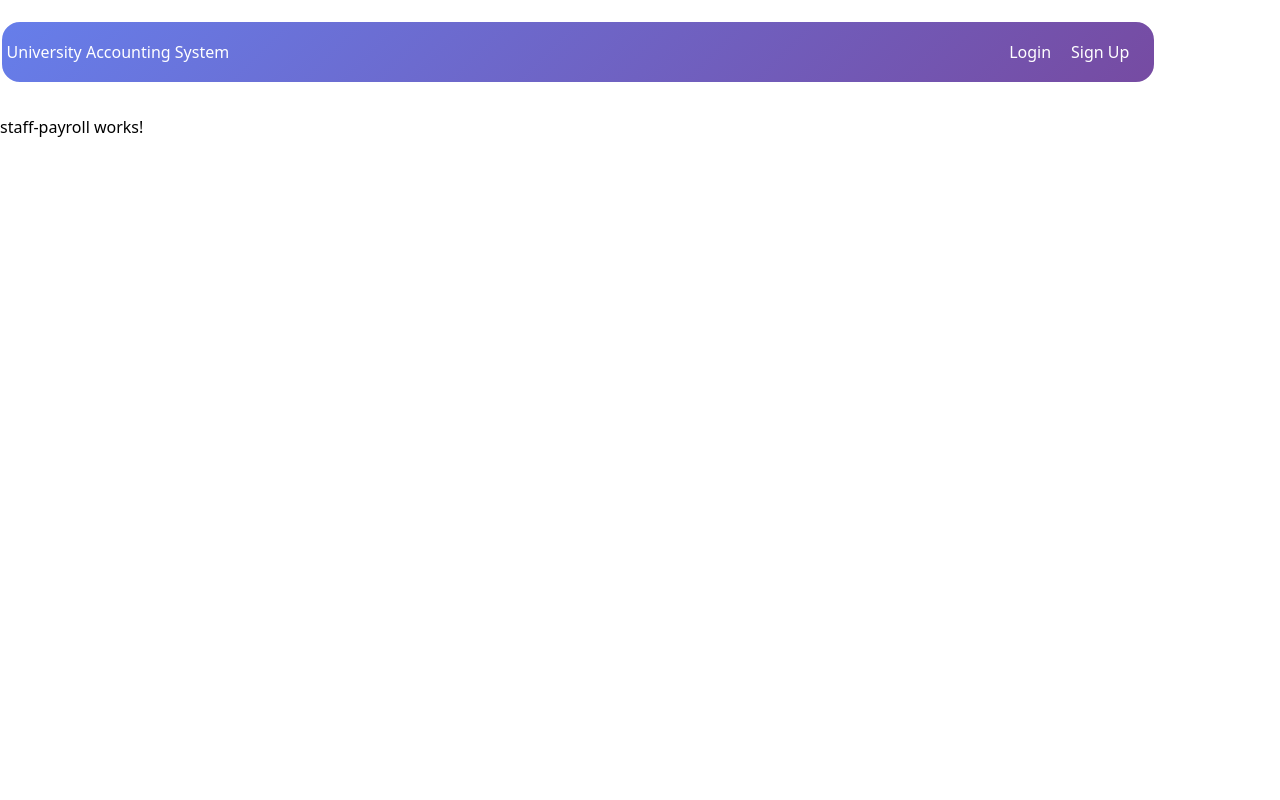
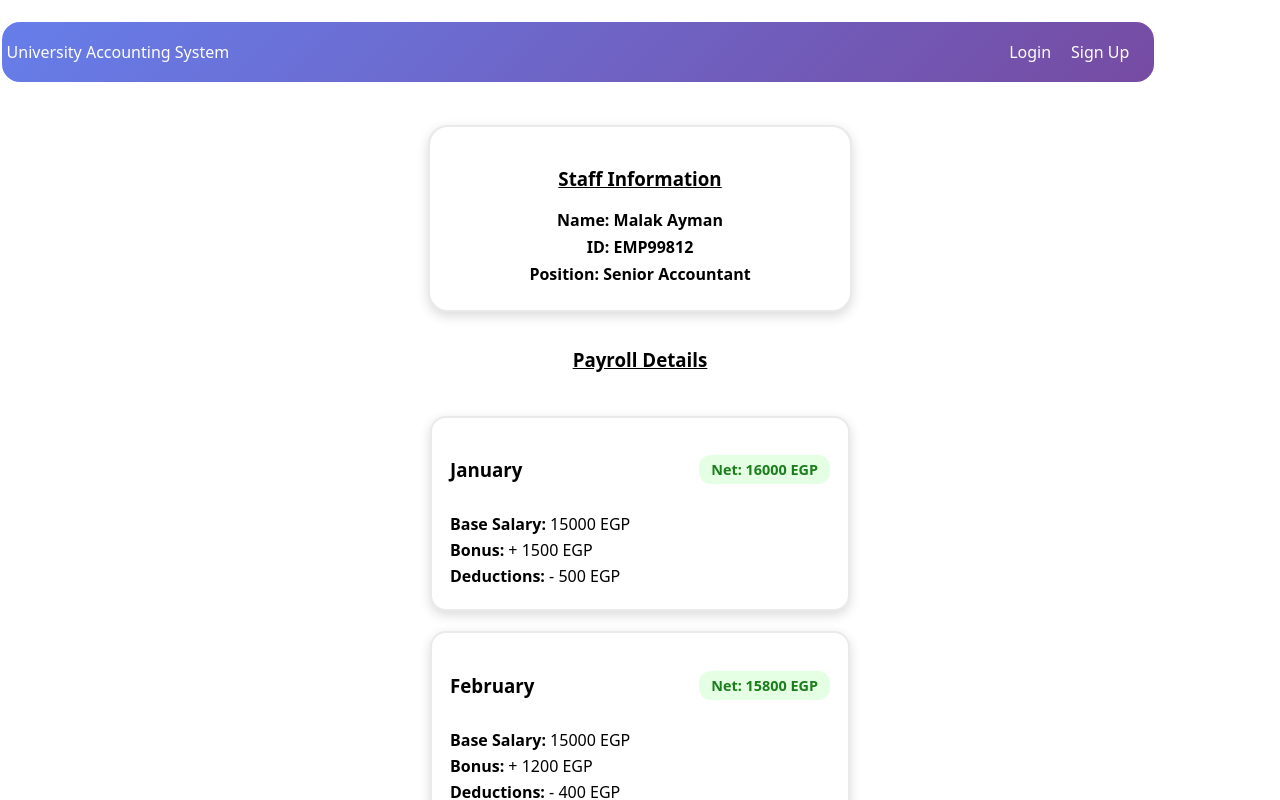
Before and after one commit to ahmed69k/WebProg-UniversityAccountingSystem, an Angular app: page /staff-payroll in a window 1280 px wide. Shown: the top 800 px of the page. Built offline with nearby package versions, Linux system fonts and the light colour scheme.

Commit message:
staff payroll done(not quite)

```diff
--- a/src/app/components/staff-payroll/staff-payroll.css
+++ b/src/app/components/staff-payroll/staff-payroll.css
@@ -0,0 +1,77 @@
+/* Page container */
+.container {
+    display: flex;
+    flex-direction: column;
+    align-items: center;
+    padding: 25px;
+    gap: 25px;
+  }
+
+  /* Staff Information Card */
+  .info-card {
+    width: 380px;
+    background: white;
+    border-radius: 20px;
+    border: 2px solid #dbdbdb92;
+    padding: 20px;
+    text-align: center;
+    box-shadow: 0 4px 12px rgba(0, 0, 0, 0.15);
+  }
+
+  .info-card h4 {
+    margin: 5px 0;
+  }
+
+  .section-title {
+    margin-top: 10px;
+    text-decoration: underline;
+    font-weight: bold;
+  }
+
+  /* Payroll list layout */
+  .payroll-list {
+    display: flex;
+    flex-direction: column;
+    gap: 20px;
+    align-items: center;
+  }
+
+  /* Payroll card */
+  .payroll-card {
+    width: 380px;
+    background: white;
+    border: 2px solid #dbdbdb92;
+    border-radius: 16px;
+    padding: 18px;
+    box-shadow: 0 4px 12px rgba(0, 0, 0, 0.15);
+  }
+
+  /* Header with Month + Net */
+  .payroll-header {
+    display: flex;
+    justify-content: space-between;
+    align-items: center;
+    margin-bottom: 10px;
+  }
+
+  .net {
+    background: #e4ffe4;
+    color: #1a7f1a;
+    padding: 5px 12px;
+    border-radius: 12px;
+    font-size: 0.9rem;
+    font-weight: bold;
+  }
+
+  /* Details section */
+  .payroll-details p {
+    margin: 4px 0;
+  }
+
+  /* Responsive */
+  @media (max-width: 480px) {
+    .info-card,
+    .payroll-card {
+      width: 90%;
+    }
+  }
--- a/src/app/components/staff-payroll/staff-payroll.html
+++ b/src/app/components/staff-payroll/staff-payroll.html
@@ -1 +1,29 @@
-<p>staff-payroll works!</p>
+<div class="container">
+
+    <!-- Staff Info Card -->
+    <div class="info-card">
+      <h3 style="text-decoration: underline;">Staff Information</h3>
+      <h4>Name: {{ staff.name }}</h4>
+      <h4>ID: {{ staff.id }}</h4>
+      <h4>Position: {{ staff.position }}</h4>
+    </div>
+
+    <!-- Payroll List -->
+    <h3 class="section-title">Payroll Details</h3>
+
+    <div class="payroll-list">
+      <div class="payroll-card" *ngFor="let p of payroll">
+        <div class="payroll-header">
+          <h3>{{ p.month }}</h3>
+          <h4 class="net">Net: {{ calculateNet(p) }} EGP</h4>
+        </div>
+
+        <div class="payroll-details">
+          <p><strong>Base Salary:</strong> {{ p.baseSalary }} EGP</p>
+          <p><strong>Bonus:</strong> + {{ p.bonus }} EGP</p>
+          <p><strong>Deductions:</strong> - {{ p.deductions }} EGP</p>
+        </div>
+      </div>
+    </div>
+
+  </div>
--- a/src/app/components/staff-payroll/staff-payroll.ts
+++ b/src/app/components/staff-payroll/staff-payroll.ts
@@ -1,11 +1,28 @@
 import { Component } from '@angular/core';
+import { CommonModule } from '@angular/common';
 
 @Component({
   selector: 'app-staff-payroll',
-  imports: [],
+  standalone: true,
+  imports: [CommonModule],
   templateUrl: './staff-payroll.html',
-  styleUrl: './staff-payroll.css',
+  styleUrls: ['./staff-payroll.css']
 })
 export class StaffPayroll {
 
+  staff = {
+    name: "Malak Ayman",
+    id: "EMP99812",
+    position: "Senior Accountant"
+  };
+
+  payroll = [
+    { month: "January", baseSalary: 15000, bonus: 1500, deductions: 500 },
+    { month: "February", baseSalary: 15000, bonus: 1200, deductions: 400 },
+    { month: "March", baseSalary: 15000, bonus: 2000, deductions: 700 },
+  ];
+
+  calculateNet(p: any) {
+    return p.baseSalary + p.bonus - p.deductions;
+  }
 }
```
